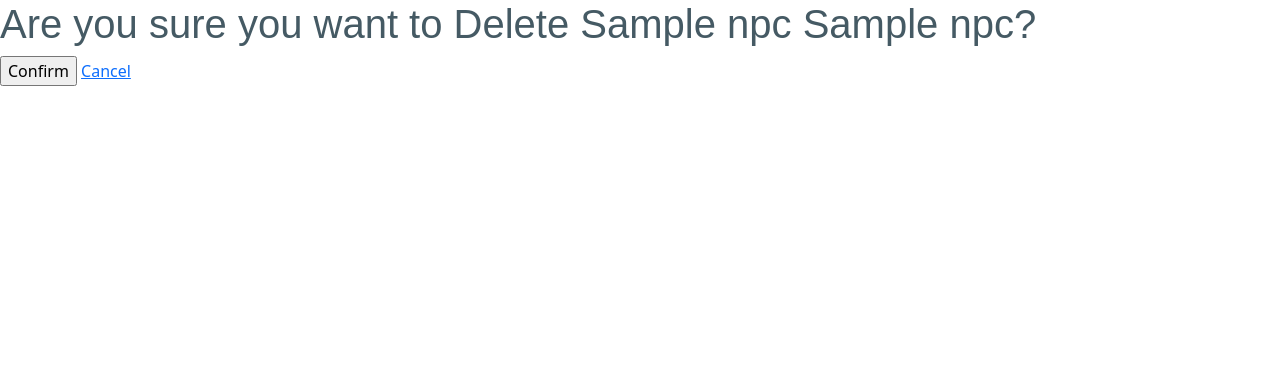
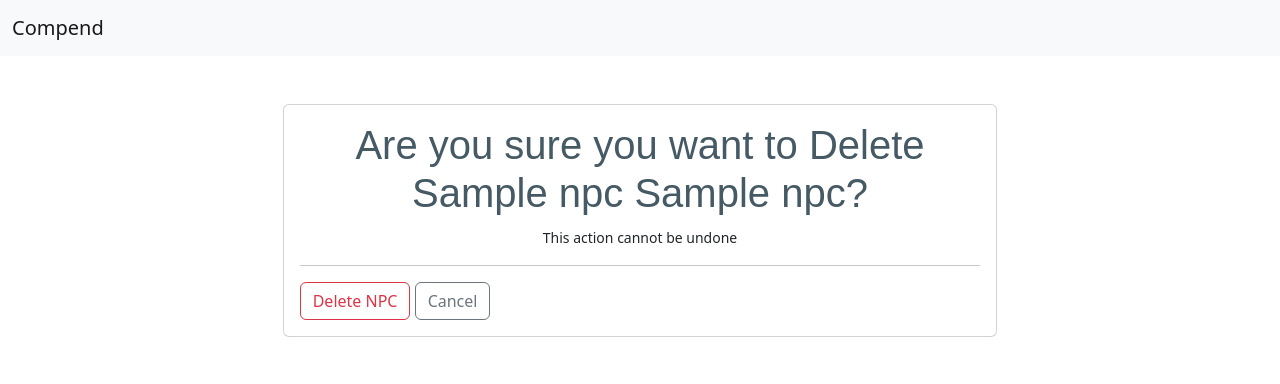
Before and after one commit to sammark1/Compend, a Django app: page /npc/1/delete in a window 1280 px wide. Shown: the top 384 px of the page. Run offline with Django 4.2, Linux system fonts and the light colour scheme; tables that the repository leaves empty hold one stand-in row (values such as "Sample post"); some libraries are stand-ins or nearby versions.

Commit message:
styled npc delete

```diff
--- a/main_app/templates/npc_delete.html
+++ b/main_app/templates/npc_delete.html
@@ -1,12 +1,27 @@
 {% extends 'base.html' %}
 
+{% load crispy_forms_tags %}
+
+{% block header %}
+    {% include 'header.html' with campaign=campaign%}
+{% endblock %}
+
 {% block body %}
-<h1>Are you sure you want to Delete {{npc.given_name}} {{npc.family_name}}?</h1>
-<form method="post">
-  {% csrf_token %}
-  <div>
-    <input type="submit" value="Confirm" />
-    <a href="{% url 'NPC_Show' npc.pk %}">Cancel</a>
+<div class="col-md-7 mx-auto p-3 py-md-5">
+  <div class="card p-3">
+    <div class="text-center">
+      <h1>Are you sure you want to Delete {{npc.given_name}} {{npc.family_name}}?</h1>
+      <small>This action cannot be undone</small>
+      <hr/>
+    </div>
+  <form method="post">
+    {% csrf_token %}
+    {{ form.as_p }}
+    <div>
+      <input type="submit" value="Delete NPC" class="btn btn-outline-danger"/>
+      <a href="{% url 'NPC_Show' npc.pk%}" class="btn btn-outline-secondary">Cancel</a>
+    </div>
+  </form>
   </div>
-</form>
+</div>
 {% endblock %}
```
